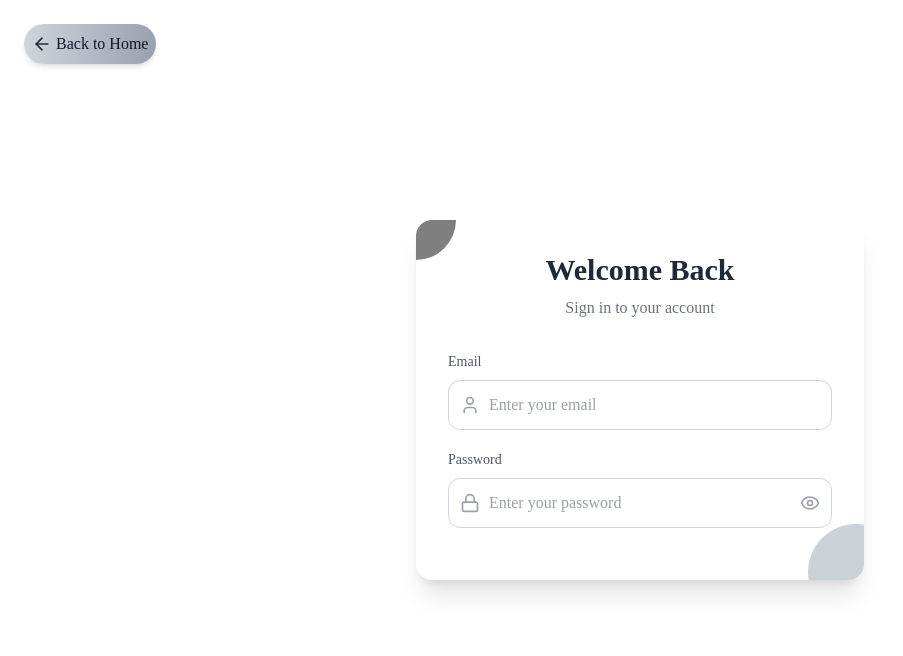
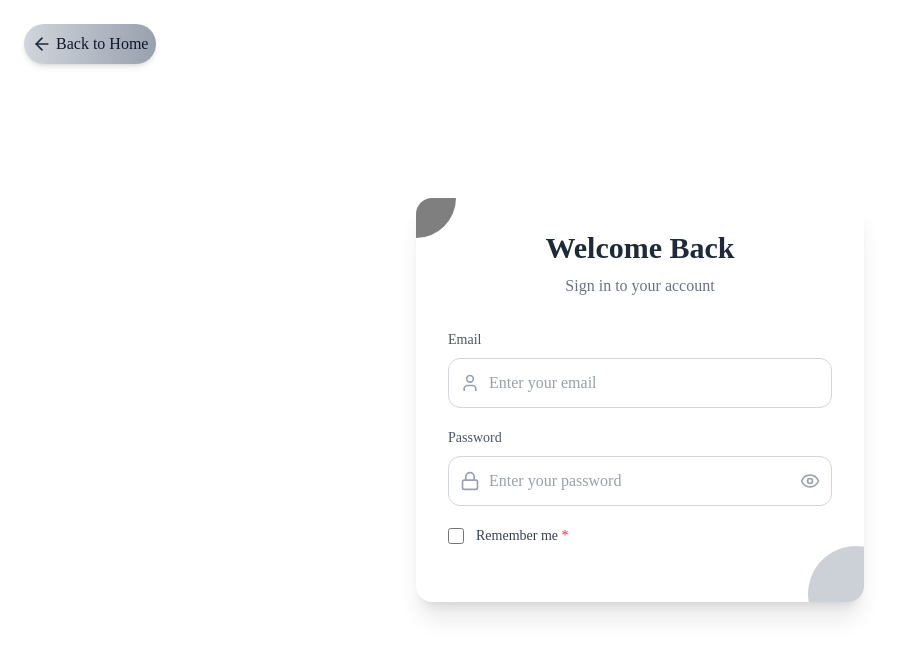
Before and after one commit to ChamalshaInduwara/E-Commerce, a React (Vite) app in the folder frontend/: page /login in a window 1280 px wide. Shown: the top 656 px of the page, without its empty margins (0-903 px from the left). Built offline with nearby package versions, Linux system fonts and the light colour scheme.

Commit message:
feat: add "Remember me" checkbox to LoginPage component

```diff
--- a/frontend/src/components/LoginPage.jsx
+++ b/frontend/src/components/LoginPage.jsx
@@ -152,6 +152,29 @@ const LoginPage = () => {
                     </button>
                     </div>
                 </div>
+
+                <div className={loginPageStyles.rememberMeContainer}>
+                    <div className={loginPageStyles.checkboxContainer}>
+                        <input
+                            type="checkbox"
+                            id="rememberMe"
+                            className={loginPageStyles.checkbox}
+                            checked={rememberMe}
+                            onChange={() => setRememberMe(!rememberMe)}
+                            required
+                         />
+                    </div>
+                    <div className={loginPageStyles.checkboxLabelContainer}>
+                        <label htmlFor="rememberMe" className={loginPageStyles.checkboxLabel}>
+                            Remember me{" "}
+                            <span className={loginPageStyles.requiredStar}>
+                                *
+                            </span>
+                        </label>
+
+                    </div>
+
+                </div>
             </form>
             </div>
         </div>
```
